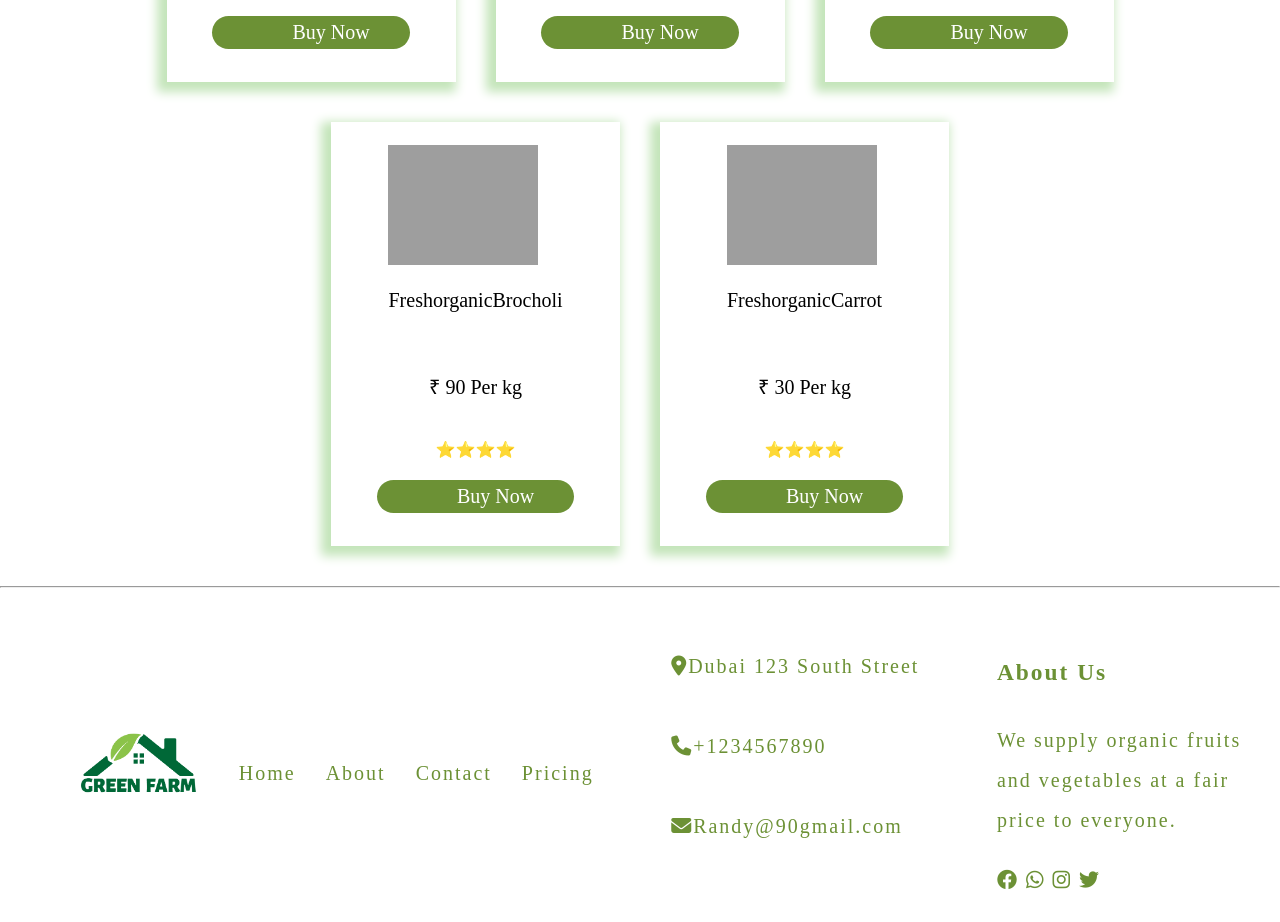
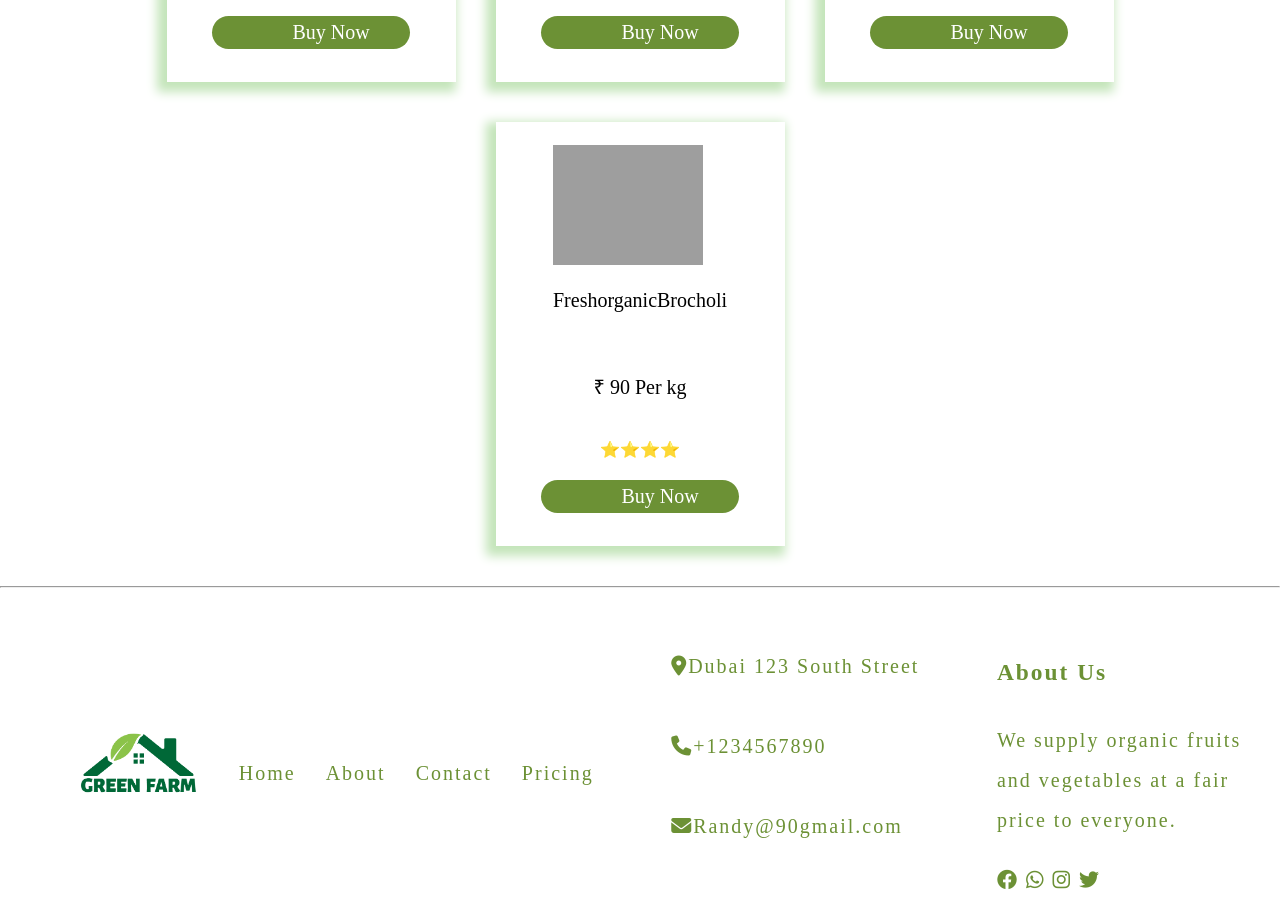
Before and after one commit to prathiusha22/prathiusha.sakthivel__web_project, a website: page html/veges.html in a window 1280 px wide. Shown: the part 1440-2362 px from the top of the page. Drawn offline with Linux system fonts and the light colour scheme; grey boxes are pictures that could not be loaded.

```diff
--- a/assets/js/main.js
+++ b/assets/js/main.js
@@ -79,14 +79,14 @@
     product_id: 10,
     status: true,
   },
-  {
-    image: "https://iili.io/HNOCUHg.jpg",
-    titlename: "FreshorganicCarrot",
-    price: "30",
-    ratings: "4",
-    product_id: 11,
-    status: true,
-  },
+  // {
+  //   image: "https://iili.io/HNOCUHg.jpg",
+  //   titlename: "FreshorganicCarrot",
+  //   price: "30",
+  //   ratings: "4",
+  //   product_id: 11,
+  //   status: true,
+  // },
 ];
 
 if (localStorage.getItem("create_product")) {
```
Also changed, not shown: html/buynow.html (+0 -2 lines), html/order1.html (+20 -19 lines).
